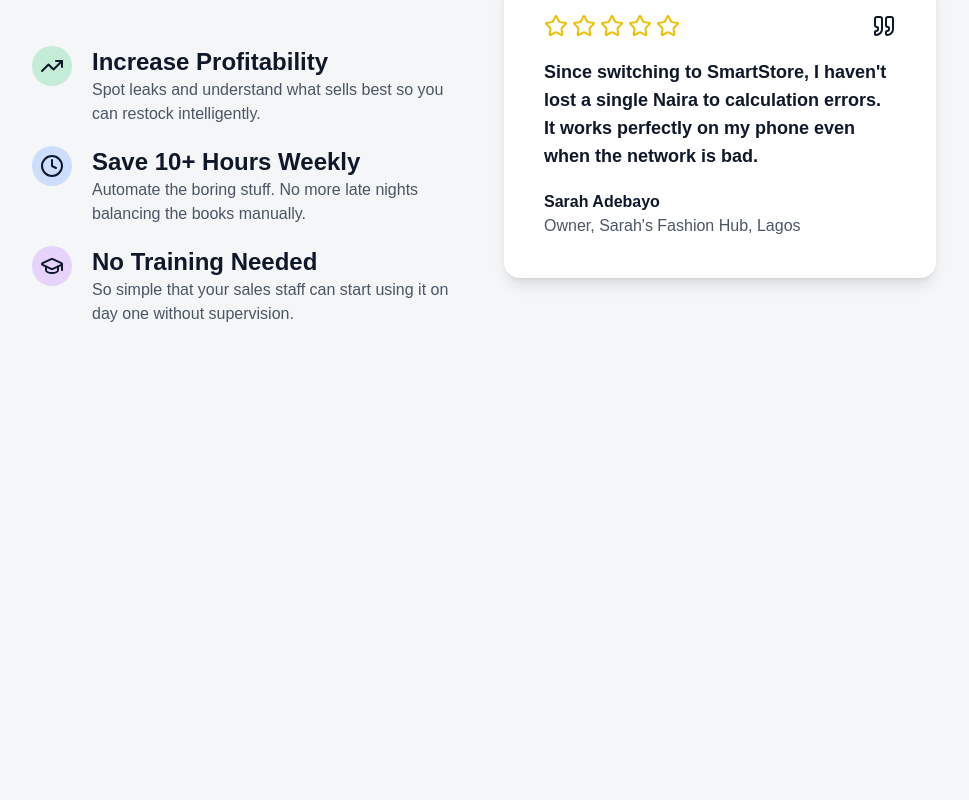
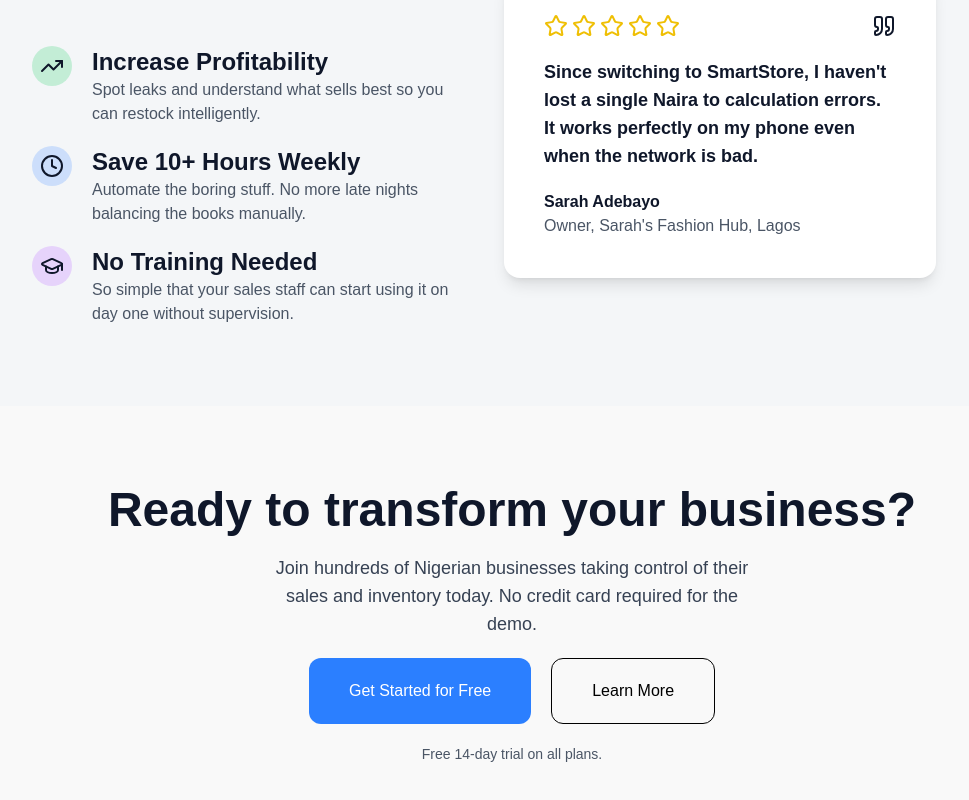
Before and after one commit to Pharez-Oyelade/smartstore, a Next.js app in the folder frontend/: page / in a window 1280 px wide. Shown: the part 2847-3647 px from the top of the page, without its empty margins (128-1097 px from the left). Before the commit the page ends 3253 px from the top, so only its background shows below. Built offline with nearby package versions, Linux system fonts and the light colour scheme; no server answers.

Commit message:
call to action section added

```diff
--- a/frontend/src/app/page.jsx
+++ b/frontend/src/app/page.jsx
@@ -7,6 +7,7 @@
 import Features from "@/components/Features";
 import HowItWorks from "@/components/HowItWorks";
 import Testimonial from "@/components/Testimonial";
+import CallToAction from "@/components/CallToAction";
 
 const page = () => {
   return (
@@ -17,6 +18,7 @@
       <Features />
       <HowItWorks />
       <Testimonial />
+      <CallToAction />
     </div>
   );
 };
--- /dev/null
+++ b/frontend/src/components/CallToAction.jsx
@@ -0,0 +1,30 @@
+import React from "react";
+
+const CallToAction = () => {
+  return (
+    <section className="w-full py-20 px-40 bg-[#F9F9F9] flex flex-col gap-5 justify-center items-center">
+      <h1 className="text-5xl font-semibold">
+        Ready to transform your business?
+      </h1>
+
+      <p className="text-gray-700 text-lg w-[50%] text-center">
+        Join hundreds of Nigerian businesses taking control of their sales and
+        inventory today. No credit card required for the demo.
+      </p>
+
+      <div className="flex gap-5">
+        <button className="bg-blue-500 text-white px-10 py-5 rounded-xl">
+          Get Started for Free
+        </button>
+
+        <button className="bg-transparent text-black border border-black px-10 py-5 rounded-xl">
+          Learn More
+        </button>
+      </div>
+
+      <p className="text-gray-600 text-sm">Free 14-day trial on all plans.</p>
+    </section>
+  );
+};
+
+export default CallToAction;
```
